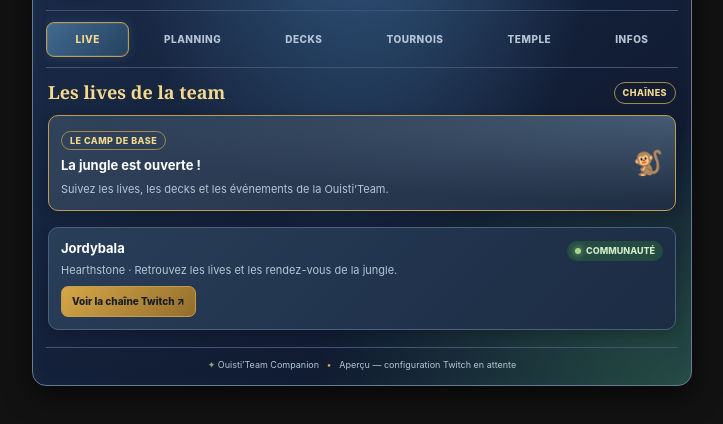
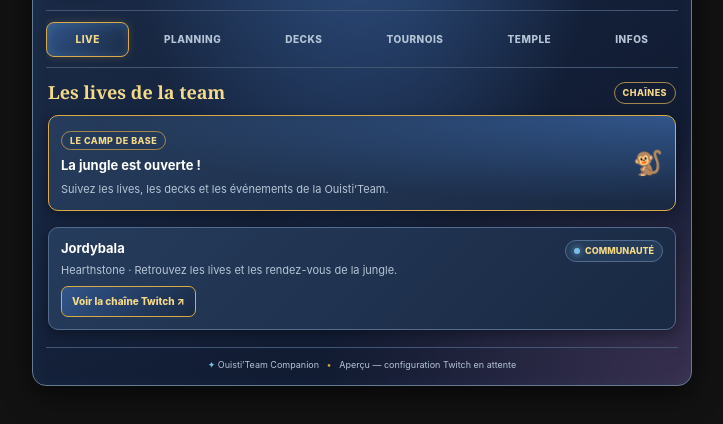
Before and after one commit to JordyBala/jordybala.github.io, a plain HTML site: page panel.html in a window 1280 px wide. Shown: the part 82-506 px from the top of the page, without its empty margins (278-1001 px from the left). Drawn offline with Linux system fonts and the light colour scheme.

Commit message:
Update styles for improved color scheme and gradients

```diff
--- a/styles.css
+++ b/styles.css
@@ -10,7 +10,7 @@
   --gold2:#f4d98b;
   --muted:#b5c5d6;
   --line:#425674;
-  --green:#82ad79;
+--green:#78bce8;
   --text:#f5f3ec;
 }
 
@@ -29,10 +29,10 @@ button,a{font:inherit}
   max-width:660px;
   margin:0 auto;
   padding:13px;
-  background:
-    radial-gradient(ellipse at 50% -12%,#345b83 0,transparent 52%),
-    radial-gradient(ellipse at 100% 100%,#254b43 0,transparent 40%),
-    linear-gradient(145deg,#1b2c49,#101a30 76%);
+background:
+  radial-gradient(ellipse at 50% -12%,#31558a 0,transparent 52%),
+  radial-gradient(ellipse at 100% 100%,#38304f 0,transparent 40%),
+  linear-gradient(145deg,#1b2c49,#101a30 76%);
   border:1px solid #647b91;
   border-radius:14px;
   box-shadow:0 9px 28px #0009, inset 0 0 22px #8bb9df0b;
@@ -110,15 +110,15 @@ h1{
 }
 
 .tab:hover{
-  background:var(--panel2);
-  color:#fff
+  background:#243b59;
+  color:#f4d98b;
 }
 
 .tab.active{
-  background:linear-gradient(135deg,#426b91,#25415f);
-  color:var(--gold2);
-  border-color:#c49a4c;
-  box-shadow:inset 0 0 0 1px #ffffff12,0 0 12px #4c9bd033
+  background:linear-gradient(135deg,#31558a,#192943);
+  color:#f4d98b;
+  border-color:#d9aa45;
+  box-shadow:inset 0 0 12px #78bce833,0 0 8px #d9aa4533;
 }
 
 .content{min-height:270px;padding:14px 2px 9px}
@@ -158,20 +158,19 @@ h3{
 }
 
 .card{
-  background:
-    linear-gradient(135deg,#293e59,#1b2c43);
-  border:1px solid #49617b;
+  background:linear-gradient(135deg,#263c5c,#192943);
+  border:1px solid #536b8c;
   border-radius:10px;
   padding:12px;
   margin:8px 0;
-  box-shadow:0 4px 12px #0003
+  box-shadow:0 4px 12px #0005;
 }
 
 .card.featured{
-  border-color:#c29a50;
+  border-color:#d9aa45;
   background:
-    radial-gradient(ellipse at 100% 0%,#455b73 0,transparent 65%),
-    linear-gradient(135deg,#30435b,#202e43)
+    radial-gradient(ellipse at 100% 0%,#31558a 0,transparent 65%),
+    linear-gradient(135deg,#263c5c,#192943);
 }
 
 .card p{margin:7px 0 0}
@@ -196,10 +195,11 @@ h3{
   font-size:9px;
   padding:3px 8px;
   border-radius:30px;
-  background:#254b43;
-  color:#d1ebc5;
+  background:#243b59;
+  color:#f4d98b;
   font-weight:850;
-  white-space:nowrap
+  white-space:nowrap;
+  border:1px solid #536b8c;
 }
 
 .pill:before{
@@ -207,8 +207,8 @@ h3{
   width:6px;
   height:6px;
   border-radius:50%;
-  background:#a9d78a;
-  box-shadow:0 0 7px #a9d78a
+  background:#78bce8;
+  box-shadow:0 0 7px #78bce8;
 }
 
 .list{display:grid;gap:7px}
@@ -228,23 +228,24 @@ h3{
   align-items:center;
   justify-content:center;
   gap:6px;
-  border:1px solid #c49a4c;
-  background:linear-gradient(135deg,#d5a747,#936d2d);
-  color:#171d2a;
+  border:1px solid #d9aa45;
+  background:linear-gradient(135deg,#31558a,#192943);
+  color:#f4d98b;
   border-radius:7px;
   padding:7px 10px;
   font-size:10px;
   font-weight:850;
   text-decoration:none;
-  cursor:pointer
+  cursor:pointer;
 }
 
-.action:hover{filter:brightness(1.15)}
-
+.action:hover{
+  filter:brightness(1.2);
+}
 .action.secondary{
-  background:#243a53;
-  border-color:#607b96;
-  color:#e5edf5
+  background:#192943;
+  border-color:#536b8c;
+  color:#e5edfa;
 }
 
 .deck-code{
```
